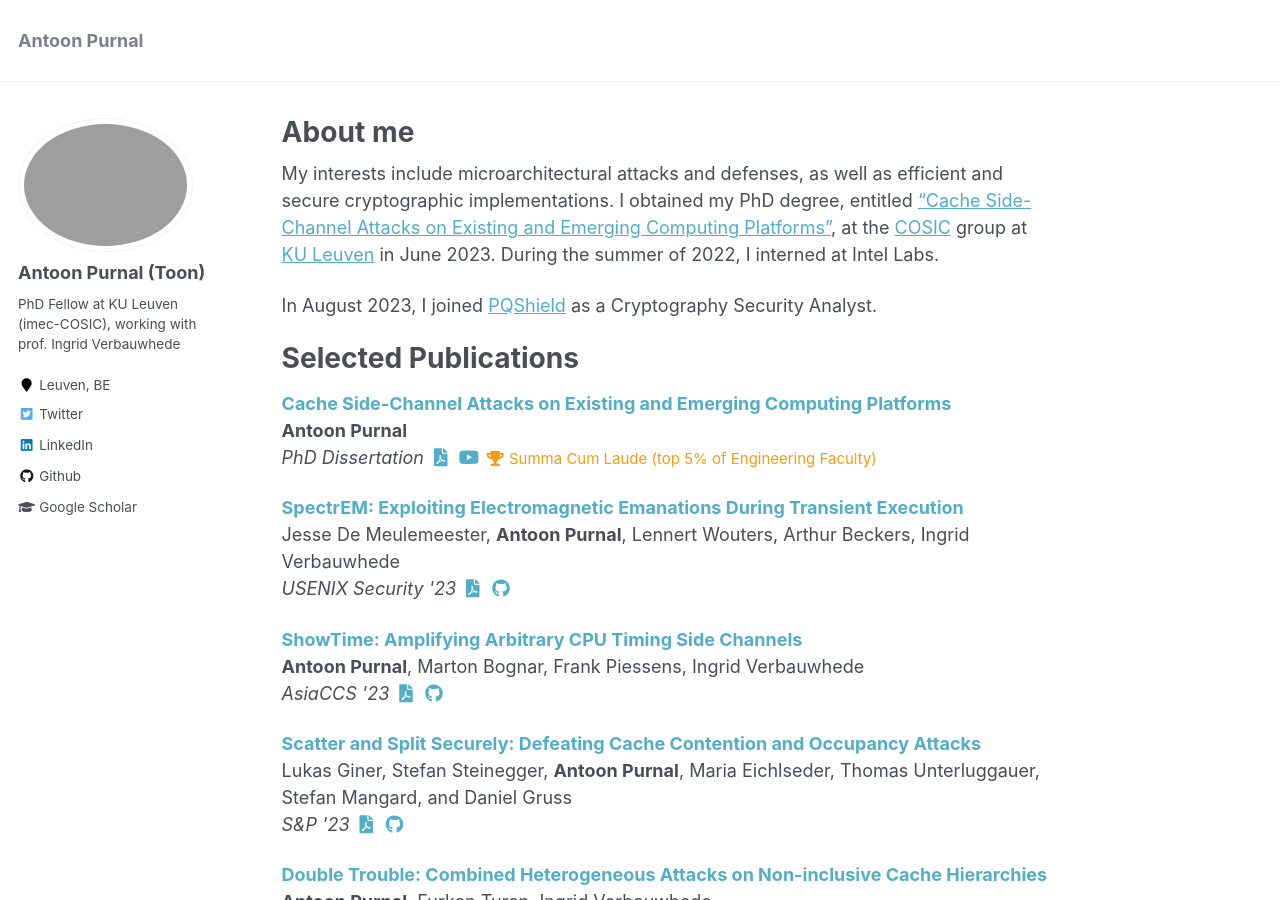
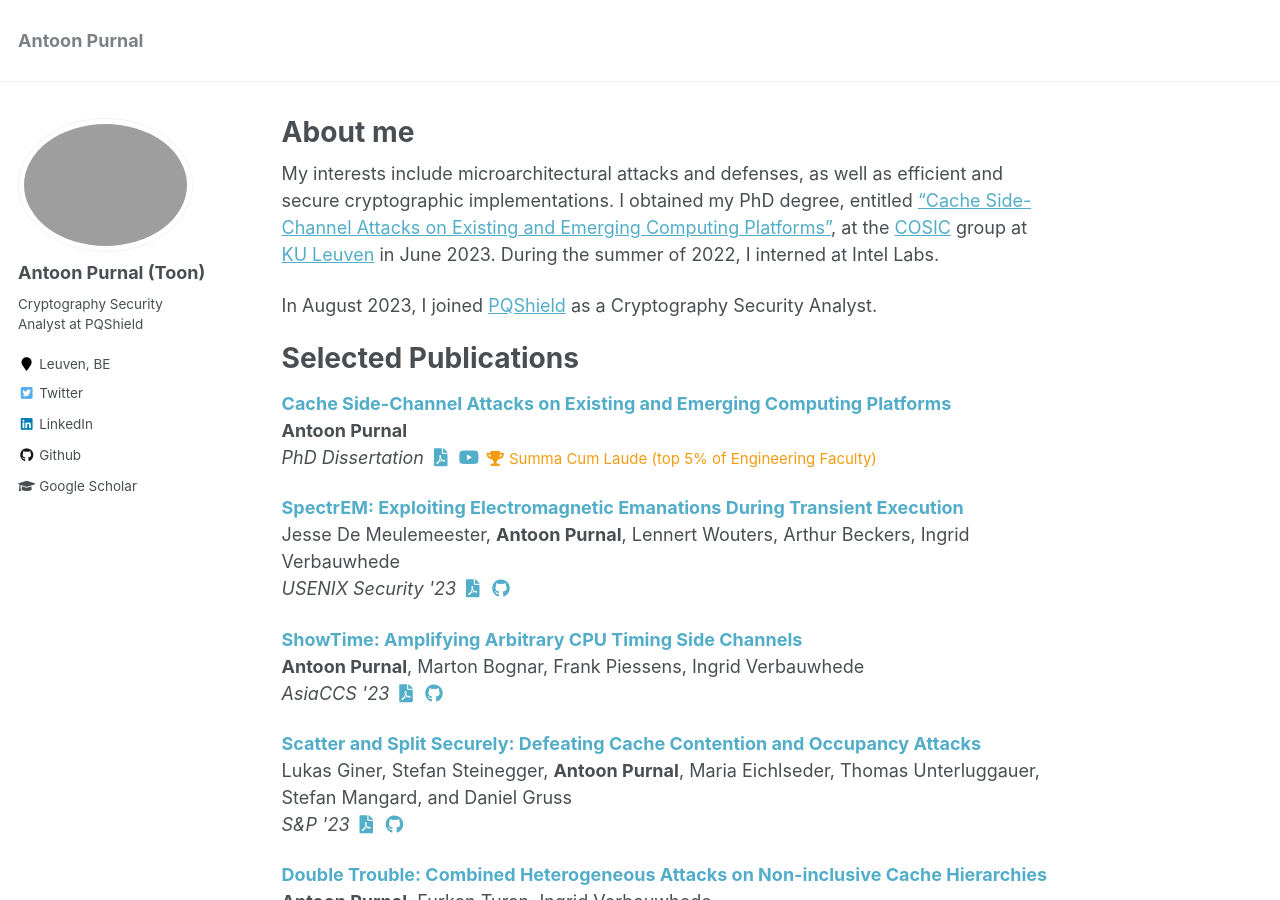
Before and after one commit to antoonpurnal/antoonpurnal.github.io, a Jekyll site: the page built from _pages/about.md, in a window 1280 px wide and 900 px high. Built offline with Jekyll 4.4.1, drawn with Linux system fonts in a browser that asks for light colours.

Commit message:
update employer

```diff
--- a/_config.yml
+++ b/_config.yml
@@ -82,7 +82,7 @@ analytics:
 author:
   name             : "Antoon Purnal (Toon)"
   avatar           : "foto_2022.jpg"
-  bio              : "PhD Fellow at KU Leuven (imec-COSIC), working with prof. Ingrid Verbauwhede"
+  bio              : "Cryptography Security Analyst at PQShield"
   location         : "Leuven, BE"
   employer         :
   pubmed           :
```
